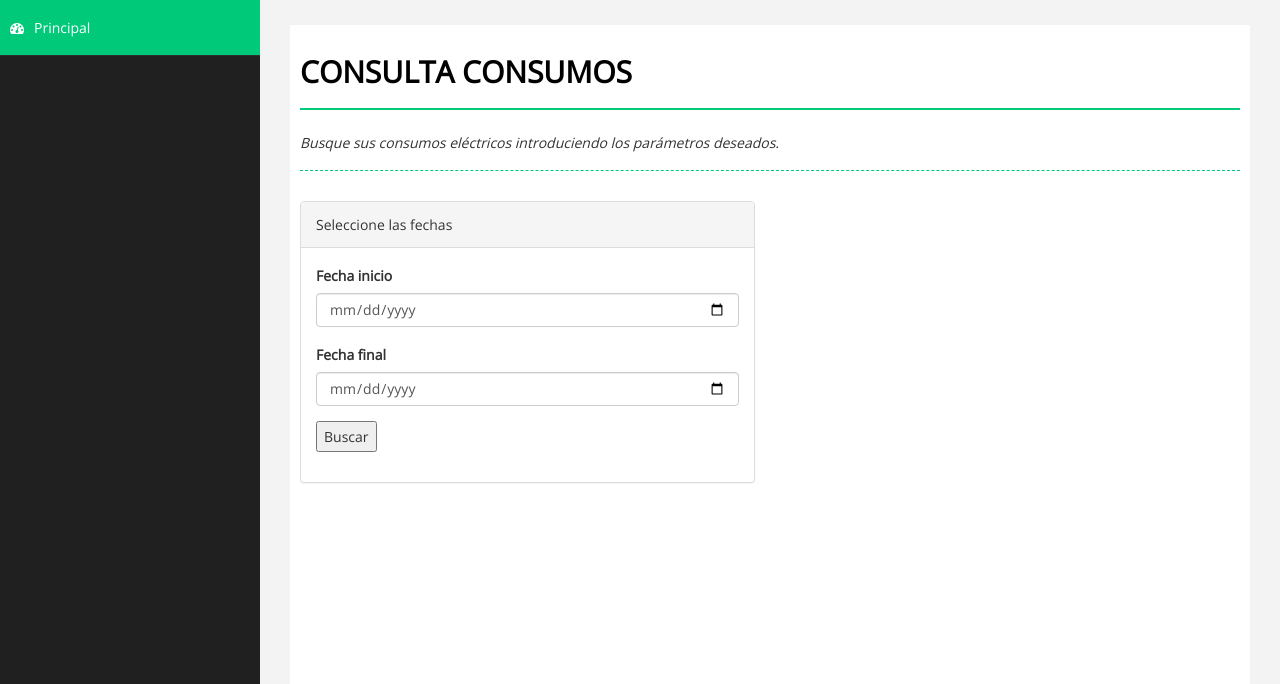
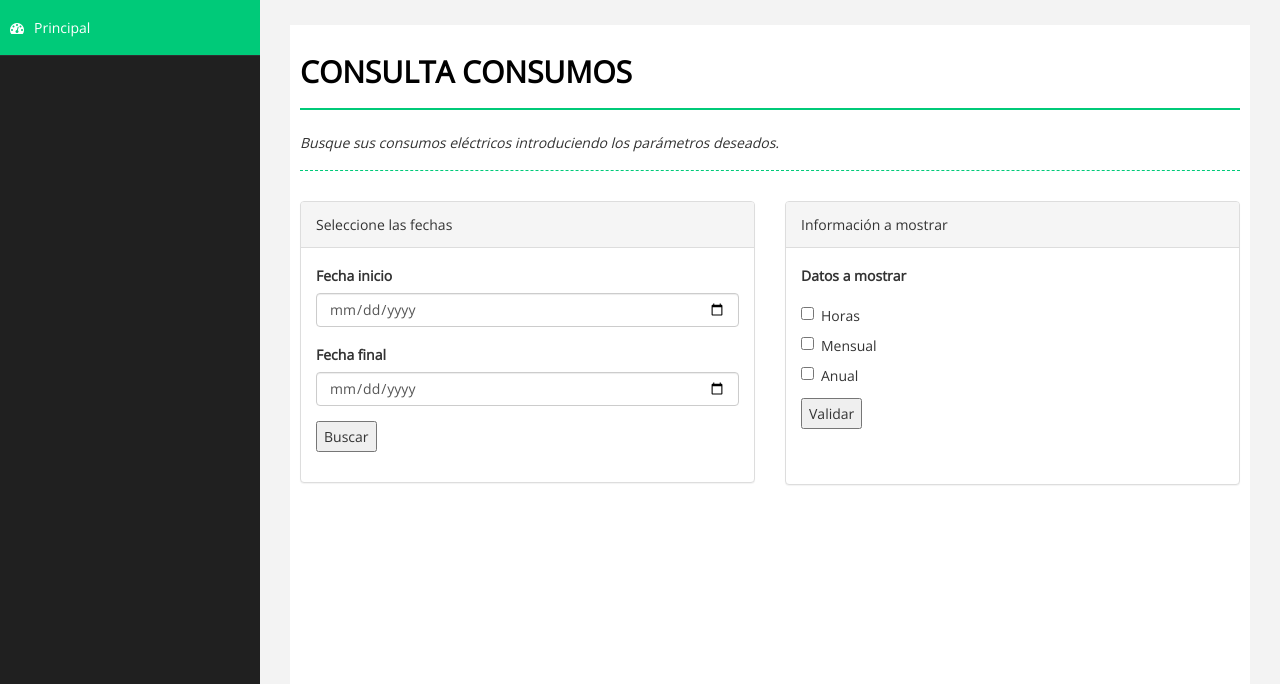
Before and after one commit to Miguelmoral/ESP8266-energy-monitor, a Flask app: page / in a window 1280 px wide. Shown: the part 75-759 px from the top of the page. Run offline with Flask 2, Linux system fonts and the light colour scheme; data that the repository does not hold is empty; some libraries are stand-ins or nearby versions.

Commit message:
Actualizando web

```diff
--- a/web/main.py
+++ b/web/main.py
@@ -19,6 +19,7 @@ app = Flask(__name__)
 app.secret_key = 'adadasasd9sd9d9dsss'
 @app.route('/', methods = ['GET'])
 def index():
+    # myCursor = db.restaurants.find({"sensorType":"Power"})
     #--------------------Busqueda fecha-----------------------
     start = datetime.datetime(2017, 05, 04, 19, 28, 07)
     end = datetime.datetime(2017, 05, 04, 23, 28, 35)
@@ -27,9 +28,15 @@ def index():
 
 @app.route('/postjson', methods = ['GET','POST'])
 def postJsonHandler():
+    # contenido = request.get_json()
+    # #contenido = json.loads(data)
+    # return (contenido)
 
     content = request.get_json()
+    # tiempo = {}
+    # tiempo = time.strftime("%c")
     if content:
+        # content['date'] = time.strftime("%c")
         raw = datetime.datetime.now(pytz.utc)
         tiempo = raw.astimezone(pytz.timezone('Europe/Brussels'))
         content['date'] = tiempo
@@ -79,11 +86,15 @@ def graficas():
     sum_irms = 0
     media_real_power = 0
     media_irms = 0
+    datosgraf_irms = []
+    datosgraf_power = []
 
     if numero_datos != 0:
         for i in myCursoraux:
             sum_irms = sum_irms + i["values"][0]
             sum_real_power = sum_real_power + i["values"][1]
+            datosgraf_irms.insert(0, i["values"][0])
+            datosgraf_power.insert(0, i["values"][1])
 
         media_real_power = sum_real_power/numero_datos
         media_irms = sum_irms/numero_datos
@@ -170,7 +181,7 @@ def graficas():
     print "end:"
     print end
 
-    return render_template('graficas.html', myCursor=objetos, datos = datos, pagination=pagination, datos_ant = datos_ant, datos_sig = datos_sig, mes_inicio = int(mes_inicio), datos_actual = datos_actual)
+    return render_template('graficas.html', myCursor=objetos, datos = datos, pagination=pagination, datos_ant = datos_ant, datos_sig = datos_sig, mes_inicio = int(mes_inicio), datos_actual = datos_actual, datosgraf_irms = datosgraf_irms, datosgraf_power = datosgraf_power)
 
 
 if __name__ == '__main__':
--- a/web/templates/index.html
+++ b/web/templates/index.html
@@ -64,7 +64,7 @@
 
             <div class="row">
                 <div class="col-md-6">
-                  <!--   Selecion fechas -->
+                  <!--   Kitchen Sink -->
                   <div class="panel panel-default">
                       <div class="panel-heading">
                           Seleccione las fechas
@@ -89,9 +89,46 @@
                           </div>
                       </div>
                   </div>
-                     <!-- End seleccion fechas  -->
+                     <!-- End  Kitchen Sink -->
                 </div>
+                <div class="col-md-6">
+                     <!--   Basic Table  -->
+                    <div class="panel panel-default">
+                        <div class="panel-heading">
+                            Información a mostrar
+                        </div>
+                        <div class="panel-body">
+                            <div class="table-responsive">
+                              <div class="form-group">
+                                              <label>Datos a mostrar</label>
+                                              <form action="/graficas" method="POST">
 
+                                              <div class="checkbox">
+                                                  <label>
+                                                      <input type="checkbox" name="checkbox" value="Horas">Horas
+                                                  </label>
+                                              </div>
+                                              <div class="checkbox">
+                                                  <label>
+                                                      <input type="checkbox" name="checkbox" value="Mensual">Mensual
+                                                  </label>
+                                              </div>
+                                              <div class="checkbox">
+                                                  <label>
+                                                      <input type="checkbox" name="checkbox" value="Anual">Anual
+                                                  </label>
+                                              </div>
+
+                                              <input type="submit" name="checkbox" value="Validar" /></form>
+                                          </form>
+                                          </div>
+                            </div>
+                        </div>
+                        <br>
+                    </div>
+                      <!-- End  Basic Table  -->
+
+                </div>
             </div>
 
             </div>
```
Also changed, not shown: web/templates/graficas.html (+46 -2 lines).
